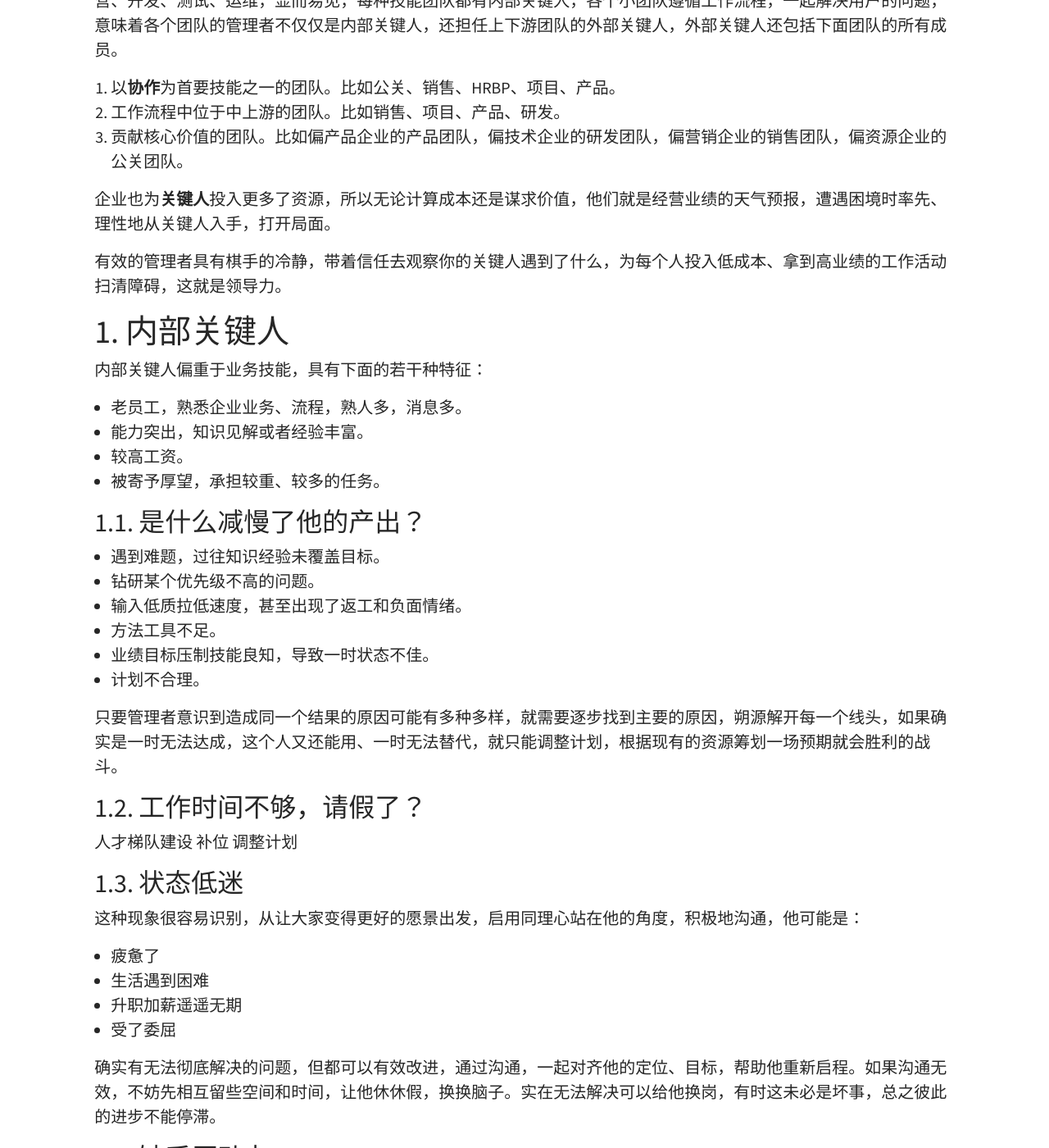
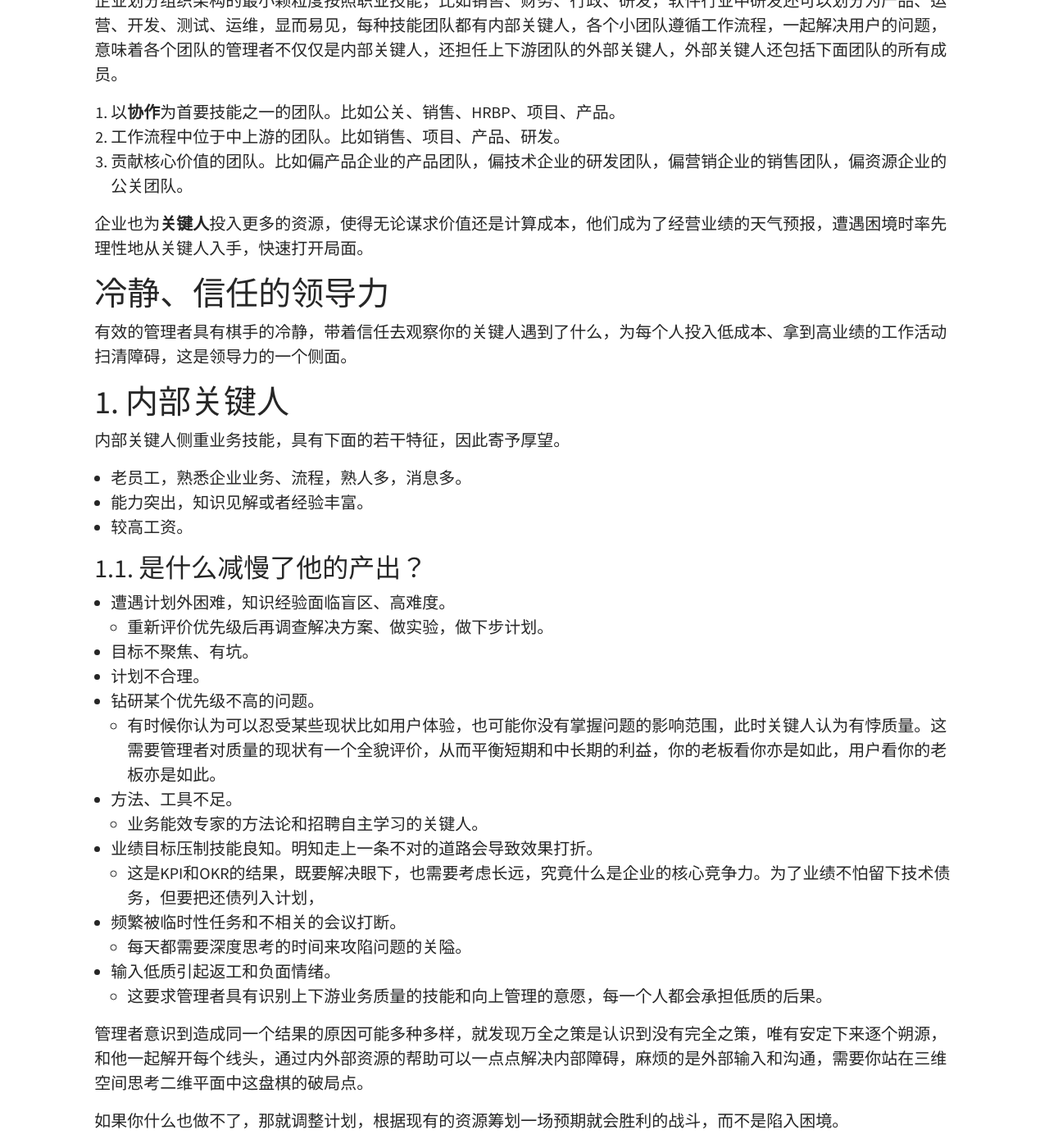
Before and after one commit to hubugui/hubugui.github.io, a Jekyll site: the page built from _posts/2022-10-29-团队创造价值低-3-关键人.md, in a window 1280 px wide and 1400 px high, scrolled down 593 px. Shown: the whole window at 82% size. Built offline with Jekyll 4.4.1, drawn with Linux system fonts in a browser that asks for light colours; comment, search, counter and statistics services are not loaded; some of the changed text lies outside the part shown.

Commit message:
Update 2022-10-29-团队创造价值低-3-关键人.md

```diff
--- a/_posts/2022-10-29-团队创造价值低-3-关键人.md
+++ b/_posts/2022-10-29-团队创造价值低-3-关键人.md
@@ -25,35 +25,48 @@ excerpt_separator: <!--more-->
 2. 工作流程中位于中上游的团队。比如销售、项目、产品、研发。
 3. 贡献核心价值的团队。比如偏产品企业的产品团队，偏技术企业的研发团队，偏营销企业的销售团队，偏资源企业的公关团队。
 
-企业也为**关键人**投入更多了资源，所以无论计算成本还是谋求价值，他们就是经营业绩的天气预报，遭遇困境时率先、理性地从关键人入手，打开局面。
+企业也为**关键人**投入更多的资源，使得无论谋求价值还是计算成本，他们成为了经营业绩的天气预报，遭遇困境时率先理性地从关键人入手，快速打开局面。
 
-有效的管理者具有棋手的冷静，带着信任去观察你的关键人遇到了什么，为每个人投入低成本、拿到高业绩的工作活动扫清障碍，这就是领导力。
+# 冷静、信任的领导力
+
+有效的管理者具有棋手的冷静，带着信任去观察你的关键人遇到了什么，为每个人投入低成本、拿到高业绩的工作活动扫清障碍，这是领导力的一个侧面。
 
 # 1. 内部关键人
 
-内部关键人偏重于业务技能，具有下面的若干种特征：
+内部关键人侧重业务技能，具有下面的若干特征，因此寄予厚望。
 
 * 老员工，熟悉企业业务、流程，熟人多，消息多。
 * 能力突出，知识见解或者经验丰富。
 * 较高工资。
-* 被寄予厚望，承担较重、较多的任务。
 
 ## 1.1. 是什么减慢了他的产出？
 
-* 遇到难题，过往知识经验未覆盖目标。
+* 遭遇计划外困难，知识经验面临盲区、高难度。
+  * 重新评价优先级后再调查解决方案、做实验，做下步计划。
+* 目标不聚焦、有坑。
+* 计划不合理。
 * 钻研某个优先级不高的问题。
-* 输入低质拉低速度，甚至出现了返工和负面情绪。
-* 方法工具不足。
-* 业绩目标压制技能良知，导致一时状态不佳。
-* 计划不合理。
+  * 有时候你认为可以忍受某些现状比如用户体验，也可能你没有掌握问题的影响范围，此时关键人认为有悖质量。这需要管理者对质量的现状有一个全貌评价，从而平衡短期和中长期的利益，你的老板看你亦是如此，用户看你的老板亦是如此。
+* 方法、工具不足。
+  * 业务能效专家的方法论和招聘自主学习的关键人。
+* 业绩目标压制技能良知。明知走上一条不对的道路会导致效果打折。
+  * 这是KPI和OKR的结果，既要解决眼下，也需要考虑长远，究竟什么是企业的核心竞争力。为了业绩不怕留下技术债务，但要把还债列入计划，
+* 频繁被临时性任务和不相关的会议打断。
+  * 每天都需要深度思考的时间来攻陷问题的关隘。
+* 输入低质引起返工和负面情绪。
+  * 这要求管理者具有识别上下游业务质量的技能和向上管理的意愿，每一个人都会承担低质的后果。
 
-只要管理者意识到造成同一个结果的原因可能有多种多样，就需要逐步找到主要的原因，朔源解开每一个线头，如果确实是一时无法达成，这个人又还能用、一时无法替代，就只能调整计划，根据现有的资源筹划一场预期就会胜利的战斗。
+管理者意识到造成同一个结果的原因可能多种多样，就发现万全之策是认识到没有完全之策，唯有安定下来逐个朔源，和他一起解开每个线头，通过内外部资源的帮助可以一点点解决内部障碍，麻烦的是外部输入和沟通，需要你站在三维空间思考二维平面中这盘棋的破局点。
 
-## 1.2. 工作时间不够，请假了？
+如果你什么也做不了，那就调整计划，根据现有的资源筹划一场预期就会胜利的战斗，而不是陷入困境。
 
-人才梯队建设
-补位
-调整计划
+## 1.2. 工作时间不够，请假？
+
+谁还能没点缠身的事，这是他的权利，打开心胸去配合他，投之以桃，报之以李，人和人、人和组织都是相互成就。
+
+如果影响了计划，试试找人顶替他，往往这个人就是你自己，把你手中那些优先级不高的任务再放放，你会发现自己的任务编排确实还有许多优化空间。
+
+再看长远点，团队内需要技能互补，帮助那些主动学习的伙伴们丰富技能栈、业务栈，他们变得更好的同时，团队中自然而然形成了人才梯队。
 
 ## 1.3. 状态低迷
 
```
